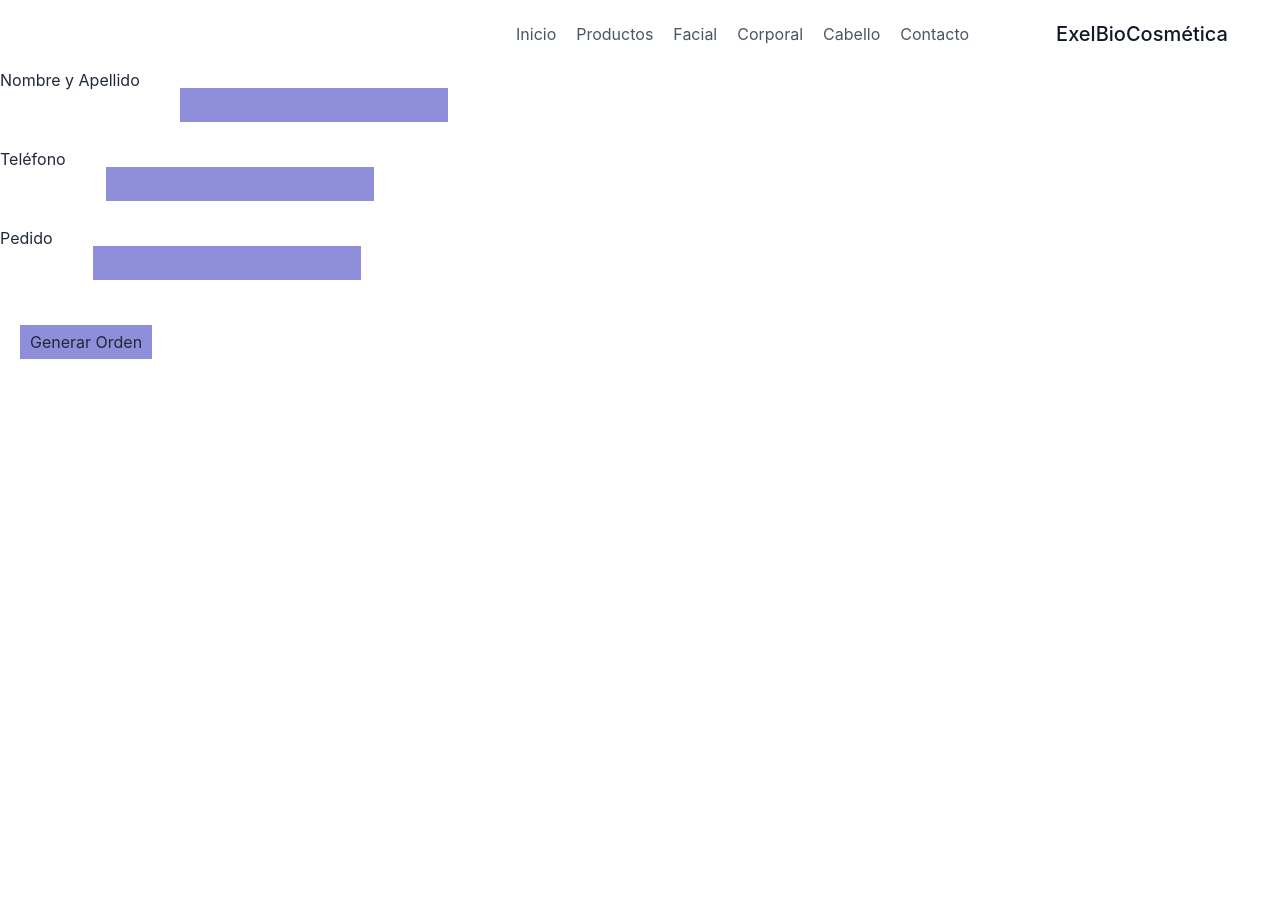
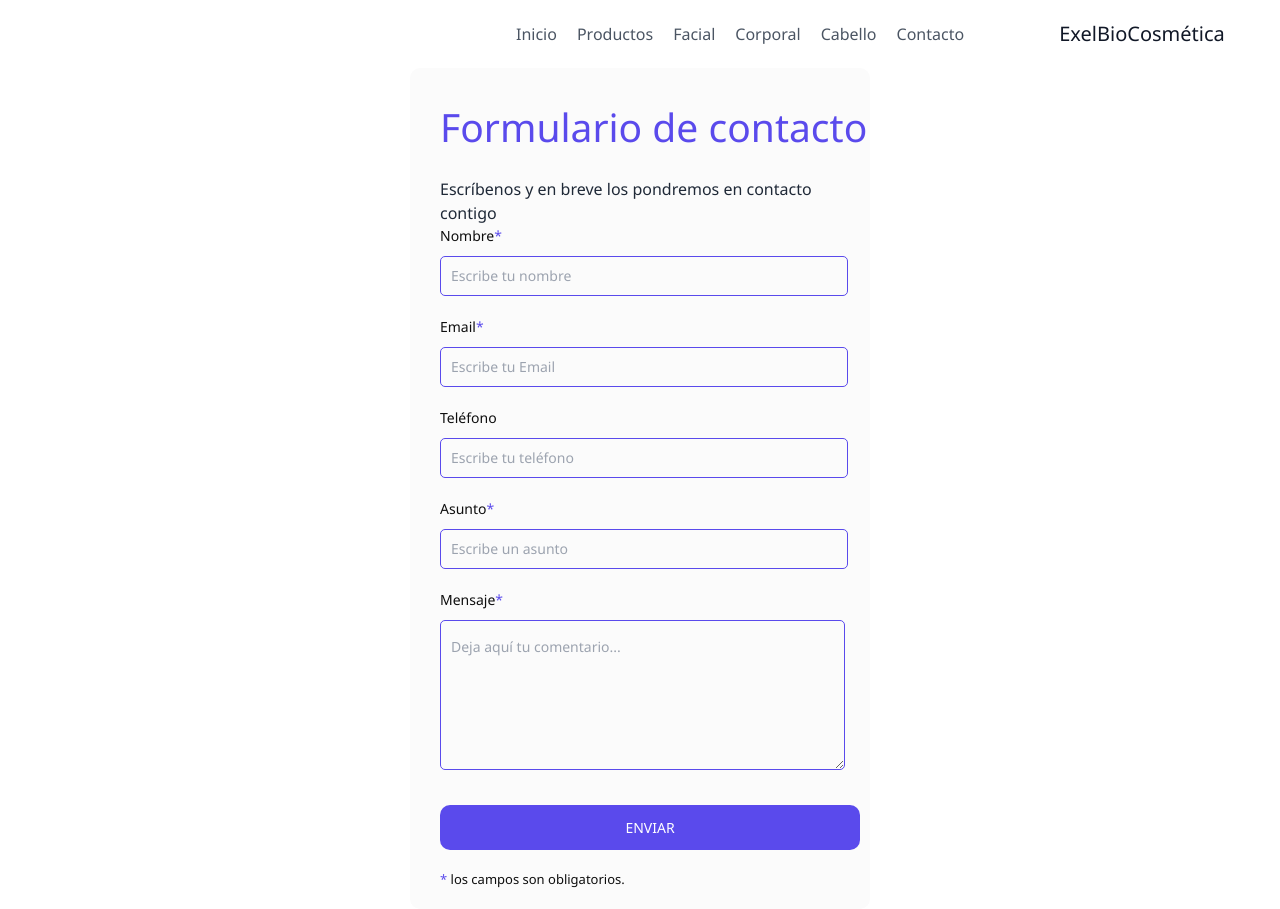
Before and after one commit to Florcha/Tienda-Exel-Online, a React (Create React App) app: page /form in a window 1280 px wide. Before the commit the page ends 800 px from the top, so only its background shows below. Built offline with nearby package versions, Linux system fonts and the light colour scheme.

Commit message:
Modifico Form.jsx, Form.css, y jsonToFirebase.jsx

```diff
--- a/src/components/common/Form.css
+++ b/src/components/common/Form.css
@@ -1,6 +1,128 @@
+@import url(https://fonts.googleapis.com/css?family=Noto+Sans);
 
-.btn-go-to-cart {
-    padding: 5px 10px;
-    margin: 20px;
-    background-color: rgb(142, 142, 218);
+
+body {
+  height: 100%;
+  font-family: 'Noto Sans', sans-serif;
+  /* background-color: #ab4493;  */
 }
+
+
+.contact_form {
+  width: 460px;
+  height: auto;
+  margin: 0 auto;
+  border-radius: 10px;
+  padding-top: 30px;
+  padding-bottom: 20px;
+  background-color: #fbfbfb;
+  padding-left: 30px;
+}
+
+
+input {
+  background-color: #fbfbfb;
+  width: 408px;
+  height: 40px;
+  border-radius: 5px;
+  border-style: solid;
+  border-width: 1px;
+  border-color: #5a4aec;
+  margin-top: 10px;
+  padding-left: 10px;
+  margin-bottom: 20px;
+}
+
+
+textarea {
+  background-color: #fbfbfb;
+  width: 405px;
+  height: 150px;
+  border-radius: 5px;
+  border-style: solid;
+  border-width: 1px;
+  border-color: #5a4aec;
+  margin-top: 10px;
+  padding-left: 10px;
+  margin-bottom: 20px;
+  padding-top: 15px;
+}
+
+
+label {
+  display: block;
+  float: center;
+}
+
+
+.btn-contact {
+  height: 45px;
+  padding-left: 5px;
+  padding-right: 5px;
+  margin-bottom: 20px;
+  margin-top: 10px;
+  text-transform: uppercase;
+  background-color:  #5a4aec !important;
+  border-color: #5a4aec !important;
+  border-style: solid;
+  border-radius: 10px;
+  width: 420px;
+  cursor: pointer;
+}
+
+.btn-contact p {
+  color: #fff;
+}
+
+.obligatorio {
+  color: #5a4aec;
+}
+
+
+.aviso {
+  font-size: 13px;
+  color: #0e0e0e;
+}
+
+
+h1 {
+  font-size: 39px;
+  text-align: letf;
+  padding-bottom: 20px;
+  color: #5a4aec;
+}
+
+
+h3 {
+  font-size: 16px;
+  padding-bottom: 30px;
+  color: #0e0e0e;
+}
+
+
+p {
+  font-size: 14px;
+  color: #0e0e0e;
+}
+
+
+::-webkit-input-placeholder {
+  color: #a8a8a8;
+}
+
+
+::-webkit-textarea-placeholder {
+  color: #a8a8a8;
+}
+
+
+.formulario input:focus {
+  outline: 0;
+  border: 1px solid #97d848;
+}
+
+
+.formulario textarea:focus {
+  outline: 0;
+  border: 1px solid #97d848;
+}
--- a/src/components/common/Form.jsx
+++ b/src/components/common/Form.jsx
@@ -1,67 +1,86 @@
 import React, { useState } from "react";
+import { saveMessage } from "../../jsonToFirestore";
+import { useNavigate  } from "react-router-dom";
+
 
 import "./Form.css";
 
-export default function App() {
+export default function Form() {
+
+  let navigate = useNavigate();
+
   const [data, setData] = useState({
     name: '',
-    surname: '',
-    age: '',
+    email: '',
+    phone: '',
+    subject: '',
+    message: '',
   });
 
   function handleChange(evt) {
     setData({ ...data, [evt.target.name]: evt.target.value });
   }
 
-  function onSubmit() {
-    const { name, phone, order } = data;
-    console.log(`Your name is ${name} your phone number is ${phone} and you have ${order}`);
+  async function onSubmit(e) {
+    e.preventDefault();
+    console.log(data);
+    await saveMessage(data);
+    navigate("/");
+    alert('Mensaje enviado');
   }
 
   return (
     <>
       <div>
-        <>
-          <div style={{ display: 'flex', marginBottom: 5 }}>
-            <label style={{ marginRight: 20 }}>Nombre y Apellido</label>
-            <input className="btn-go-to-cart"
-              type="text"
-              name="name"
-              onChange={(evt) => handleChange(evt)}
-            />
+        <div className="contact_form">
+
+          <div className="formulario">
+            <h1>Formulario de contacto</h1>
+            <h4>Escríbenos y en breve los pondremos en contacto contigo</h4>
+
+            <form onSubmit={d => onSubmit(d)}>
+              <p>
+                <label htmlFor="nombre">Nombre
+                  <span className="obligatorio">*</span>
+                </label>
+                <input type="text" name="name" onChange={(evt) => handleChange(evt)} required placeholder="Escribe tu nombre" />
+              </p>
+
+              <p>
+                <label htmlFor="email">Email
+                  <span className="obligatorio">*</span>
+                </label>
+                <input type="email" name="email" onChange={(evt) => handleChange(evt)} required placeholder="Escribe tu Email" />
+              </p>
+
+              <p>
+                <label htmlFor="telefone">Teléfono</label>
+                <input type="tel" name="phone" onChange={(evt) => handleChange(evt)} placeholder="Escribe tu teléfono" />
+              </p>
+
+              <p>
+                <label htmlFor="asunto">Asunto
+                  <span className="obligatorio">*</span>
+                </label>
+                <input type="text" name="subject" onChange={(evt) => handleChange(evt)} required placeholder="Escribe un asunto" />
+              </p>
+
+              <p>
+                <label htmlFor="mensaje">Mensaje
+                  <span className="obligatorio">*</span>
+                </label>
+                <textarea name="message" onChange={(evt) => handleChange(evt)} required placeholder="Deja aquí tu comentario..."></textarea>
+              </p>
+
+              <button className="btn-contact" type="submit"><p>Enviar</p></button>
+
+              <p className="aviso">
+                <span className="obligatorio"> * </span>los campos son obligatorios.
+              </p>
+
+            </form>
           </div>
-        </>
-        <>
-          <div style={{ display: 'flex', marginBottom: 5 }}>
-            <label style={{ marginRight: 20 }}>Teléfono</label>
-            <input className="btn-go-to-cart"
-              type="text"
-              name="phone"
-              onChange={(evt) => handleChange(evt)}
-            />
-          </div>
-        </>
-        <>
-          <div style={{ display: 'flex', marginBottom: 5 }}>
-            <label style={{ marginRight: 20 }}>Pedido</label>
-            <input className="btn-go-to-cart"
-              type="text"
-              name="order"
-              onChange={(evt) => handleChange(evt)}
-            />
-          </div>
-        </>
-
-        {
-          <button className="btn-go-to-cart"
-            disabled={
-              !(data.name !== '' && data.phone !== '' && data.order !== '')
-            }
-            onClick={(evt) => onSubmit(evt)}
-          >
-            Generar Orden
-          </button>
-        }
+        </div>
       </div>
     </>
   );
--- a/src/context/ProductCount.css
+++ b/src/context/ProductCount.css
@@ -3,7 +3,7 @@
 }
 
 .btn {
-    background-color: #143F6B;
+    background-color: #5a4aec;
     border: none;
     color: white;
     cursor: pointer;
--- a/src/jsonToFirestore.jsx
+++ b/src/jsonToFirestore.jsx
@@ -1,5 +1,5 @@
 import { initializeApp } from "firebase/app";
-import { getFirestore, query, where, collection, getDocs, getDoc, doc } from 'firebase/firestore/lite'
+import { getFirestore, query, where, collection, getDocs, getDoc, doc, addDoc } from 'firebase/firestore/lite'
 
 
 
@@ -53,4 +53,8 @@ async function getCollection(value) {
   });
 }
 
-export { getProducts, getProduct };
+async function saveMessage(data) {
+  return addDoc(collection(db, 'messages'), data);
+}
+
+export { getProducts, getProduct, saveMessage };
```
Lines whose indentation alone changed are shown as unchanged.
